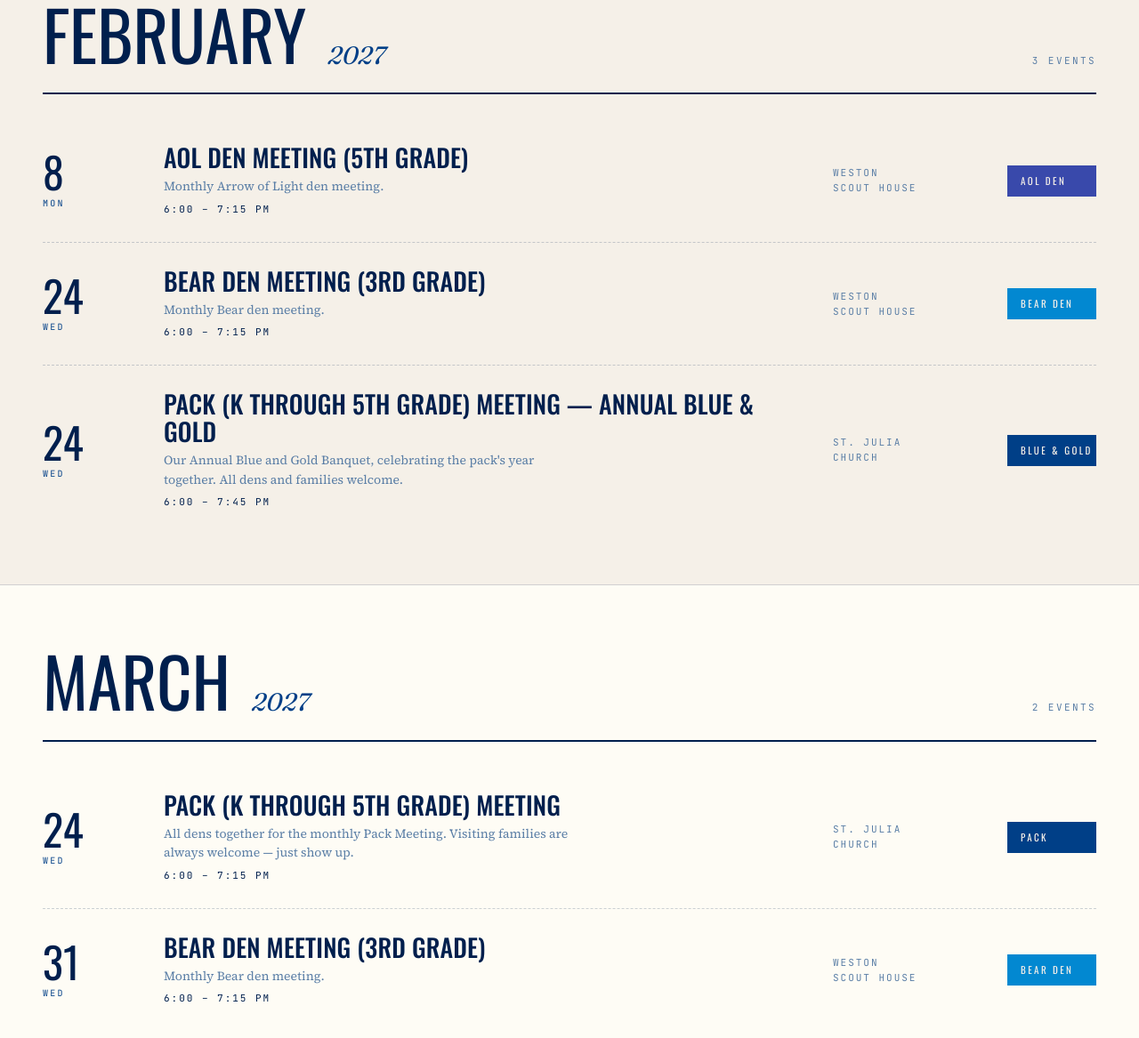
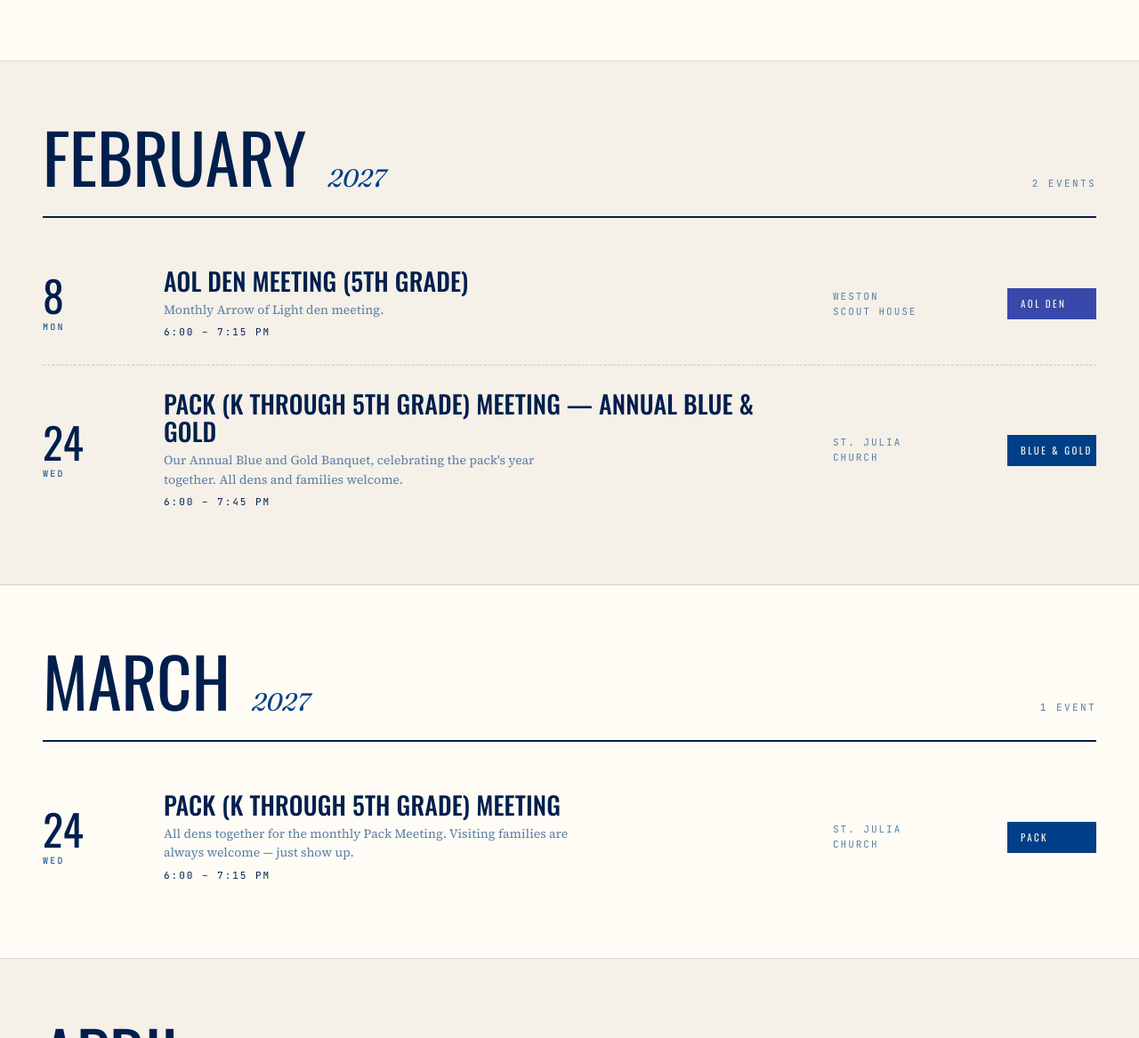
Before and after one commit to westoncubscouts157/westoncubscouts157.github.io, a plain HTML site: page Calendar.html in a window 1280 px wide. Shown: the part 3304-4471 px from the top of the page at 89% size. Drawn offline with nearby package versions, Linux system fonts and the light colour scheme; a web font is replaced by a local one.

Commit message:
Calendar: Dec 3 Bear to Tiger, add Dec 9 Bear, cancel Feb 24 and Mar 31 Bear den meetings

```diff
--- a/Calendar.html
+++ b/Calendar.html
@@ -682,19 +682,25 @@ a:hover { color: var(--rust-deep); }
 
 <section class="month">
   <div class="wrap-in">
-    <div class="label"><div class="m">December</div><div class="y">2026</div><div class="count">3 events</div></div>
+    <div class="label"><div class="m">December</div><div class="y">2026</div><div class="count">4 events</div></div>
     <div class="list">
       <div class="event" data-kind="den">
         <div class="date"><div class="d">3</div><div class="w">Thu</div></div>
-        <div class="t"><h3>Bear Den Meeting (3rd Grade)</h3><div class="where-mobile">📍 Weston Scout House</div><p>Monthly Bear den meeting.</p><div class="time">6:00 – 7:15 PM</div></div>
+        <div class="t"><h3>Tiger Den Meeting (1st Grade)</h3><div class="where-mobile">📍 Weston Scout House</div><p>Monthly Tiger den meeting.</p><div class="time">6:00 – 7:15 PM</div></div>
         <div class="where">Weston<br/>Scout House</div>
-        <div class="tag bear">Bear Den</div>
+        <div class="tag tiger">Tiger Den</div>
       </div>
       <div class="event" data-kind="den">
         <div class="date"><div class="d">7</div><div class="w">Mon</div></div>
         <div class="t"><h3>AOL Den Meeting (5th Grade)</h3><div class="where-mobile">📍 Weston Scout House</div><p>Monthly Arrow of Light den meeting.</p><div class="time">6:00 – 7:15 PM</div></div>
         <div class="where">Weston<br/>Scout House</div>
         <div class="tag aol">AOL Den</div>
+      </div>
+      <div class="event" data-kind="den">
+        <div class="date"><div class="d">9</div><div class="w">Wed</div></div>
+        <div class="t"><h3>Bear Den Meeting (3rd Grade)</h3><div class="where-mobile">📍 Weston Scout House</div><p>Monthly Bear den meeting.</p><div class="time">6:00 – 7:15 PM</div></div>
+        <div class="where">Weston<br/>Scout House</div>
+        <div class="tag bear">Bear Den</div>
       </div>
       <div class="event" data-kind="pack">
         <div class="date"><div class="d">16</div><div class="w">Wed</div></div>
@@ -734,19 +740,13 @@ a:hover { color: var(--rust-deep); }
 
 <section class="month">
   <div class="wrap-in">
-    <div class="label"><div class="m">February</div><div class="y">2027</div><div class="count">3 events</div></div>
+    <div class="label"><div class="m">February</div><div class="y">2027</div><div class="count">2 events</div></div>
     <div class="list">
       <div class="event" data-kind="den">
         <div class="date"><div class="d">8</div><div class="w">Mon</div></div>
         <div class="t"><h3>AOL Den Meeting (5th Grade)</h3><div class="where-mobile">📍 Weston Scout House</div><p>Monthly Arrow of Light den meeting.</p><div class="time">6:00 – 7:15 PM</div></div>
         <div class="where">Weston<br/>Scout House</div>
         <div class="tag aol">AOL Den</div>
-      </div>
-      <div class="event" data-kind="den">
-        <div class="date"><div class="d">24</div><div class="w">Wed</div></div>
-        <div class="t"><h3>Bear Den Meeting (3rd Grade)</h3><div class="where-mobile">📍 Weston Scout House</div><p>Monthly Bear den meeting.</p><div class="time">6:00 – 7:15 PM</div></div>
-        <div class="where">Weston<br/>Scout House</div>
-        <div class="tag bear">Bear Den</div>
       </div>
       <div class="event" data-kind="pack">
         <div class="date"><div class="d">24</div><div class="w">Wed</div></div>
@@ -760,19 +760,13 @@ a:hover { color: var(--rust-deep); }
 
 <section class="month">
   <div class="wrap-in">
-    <div class="label"><div class="m">March</div><div class="y">2027</div><div class="count">2 events</div></div>
+    <div class="label"><div class="m">March</div><div class="y">2027</div><div class="count">1 event</div></div>
     <div class="list">
       <div class="event" data-kind="pack">
         <div class="date"><div class="d">24</div><div class="w">Wed</div></div>
         <div class="t"><h3>Pack (K through 5th Grade) Meeting</h3><div class="where-mobile">📍 St. Julia Church</div><p>All dens together for the monthly Pack Meeting. Visiting families are always welcome — just show up.</p><div class="time">6:00 – 7:15 PM</div></div>
         <div class="where">St. Julia<br/>Church</div>
         <div class="tag pack">Pack</div>
-      </div>
-      <div class="event" data-kind="den">
-        <div class="date"><div class="d">31</div><div class="w">Wed</div></div>
-        <div class="t"><h3>Bear Den Meeting (3rd Grade)</h3><div class="where-mobile">📍 Weston Scout House</div><p>Monthly Bear den meeting.</p><div class="time">6:00 – 7:15 PM</div></div>
-        <div class="where">Weston<br/>Scout House</div>
-        <div class="tag bear">Bear Den</div>
       </div>
     </div>
   </div>
```
